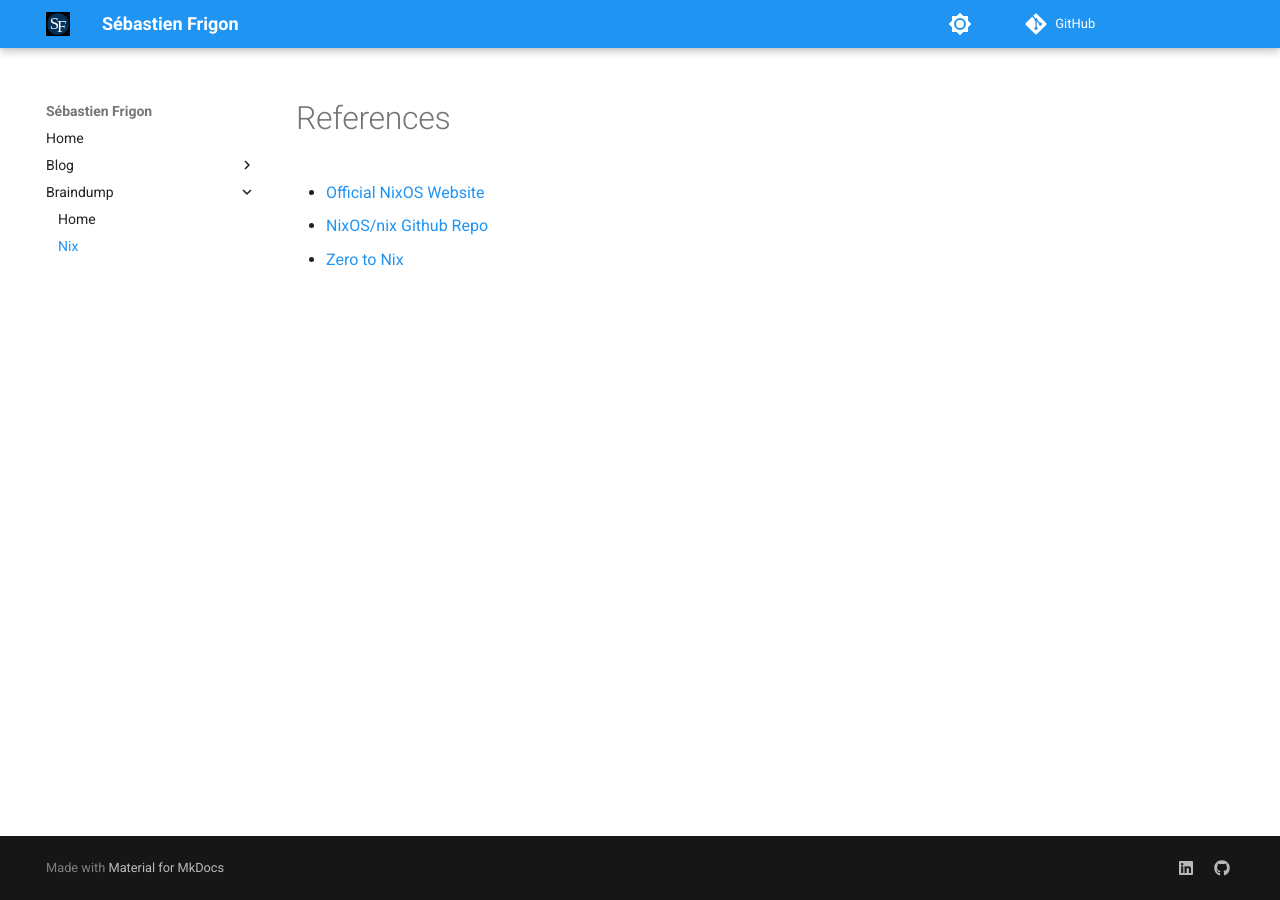
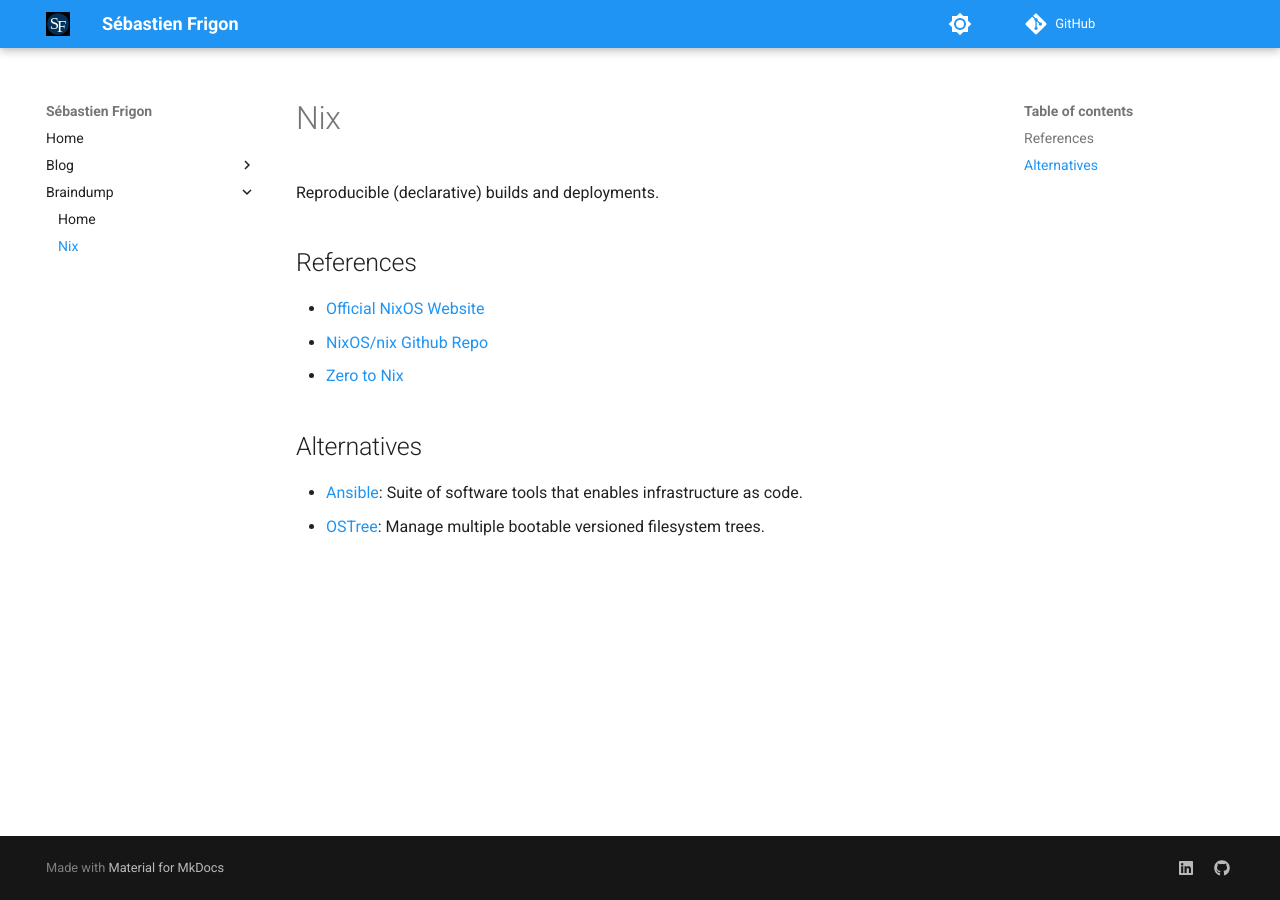
Before and after one commit to cbast/website, an MkDocs documentation site: the page built from docs/en/braindump/Nix.md, in a window 1280 px wide. Built offline with MkDocs 1.6.1 and Material for MkDocs 9.7.7, drawn with Linux system fonts in a browser that asks for light colours; comment, search, counter and statistics services are not loaded.

Commit message:
Add doc to Nix

```diff
--- a/docs/en/braindump/Nix.md
+++ b/docs/en/braindump/Nix.md
@@ -1,4 +1,10 @@
-# References
+Reproducible (declarative) builds and deployments.
+
+## References
 - [Official NixOS Website](https://nixos.org/)
 - [NixOS/nix Github Repo](https://github.com/NixOS/nix)
 - [Zero to Nix](https://zero-to-nix.com/)
+
+## Alternatives
+- [Ansible](https://www.ansible.com/): Suite of software tools that enables infrastructure as code.
+- [OSTree](https://github.com/ostreedev/ostree): Manage multiple bootable versioned filesystem trees.
```
Also changed, not shown: docs/en/braindump/index.md (+4 -1 lines).
